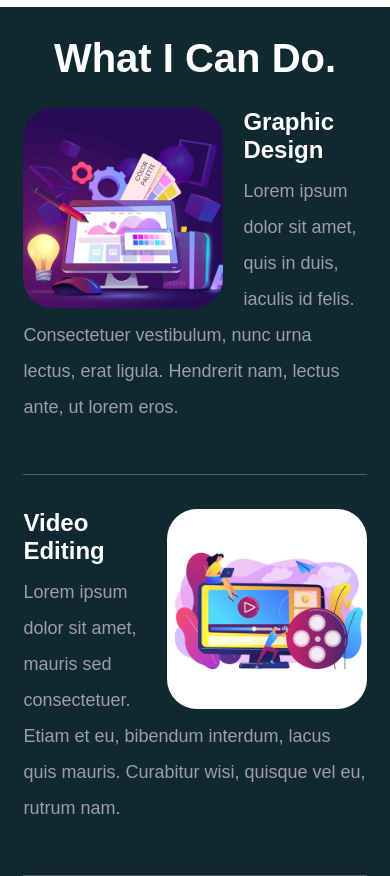
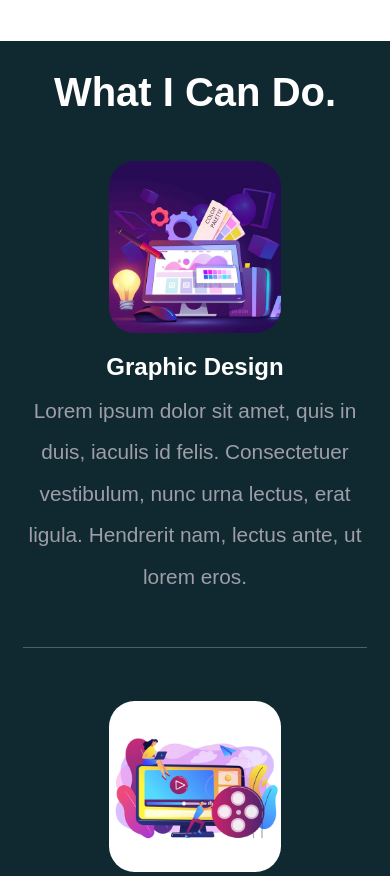
Before and after one commit to jeffreymangilit/jm, a plain HTML site: page index.html in a window 390 px wide. Shown: the part 1400-2276 px from the top of the page. Drawn offline with nearby package versions, Linux system fonts and the light colour scheme.

Commit message:
Changes on mobile Version

```diff
--- a/css/styles.css
+++ b/css/styles.css
@@ -7,12 +7,12 @@ body{
 }
 
 p {
-    font-size: 18px;
+    font-size: 1.3rem;
 }
 /* container section */
 
 .container-fluid{
-    padding: 7% 20%;
+    padding: 7% 25%;
 
 }
 
@@ -270,4 +270,29 @@ h3{
     .med-heading{
         font-size: 2rem;
     }
+
+    .skill-row {
+        position: relative;
+        text-align: center;
+        padding: 5% 0;
+
+
+    }
+
+    .skill1{
+        width: 50%;
+        margin: 20px 0;
+        border-radius: 15%;
+        float: none;
+
+    }
+
+    .skill2{
+        width: 50%;
+        margin: 20px 0;
+        border-radius: 15%;
+        float: none;
+
+    }
+
 }
```
